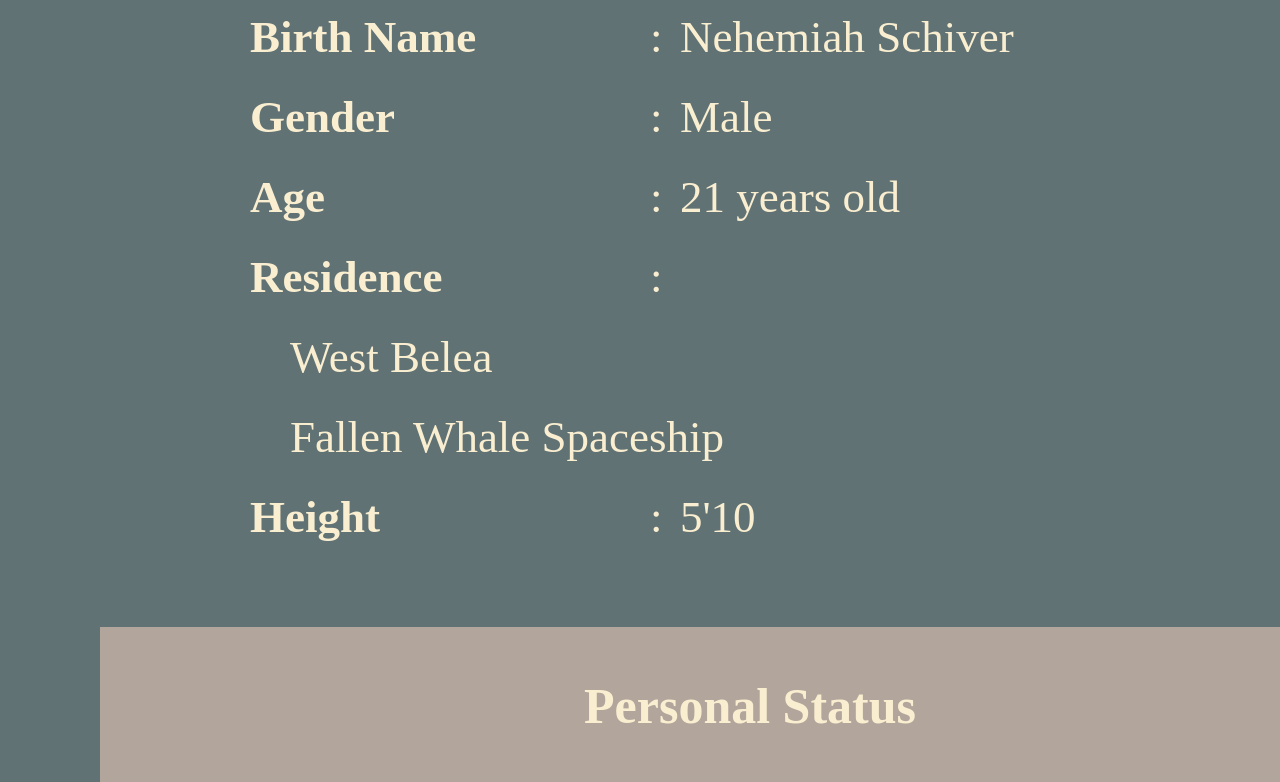
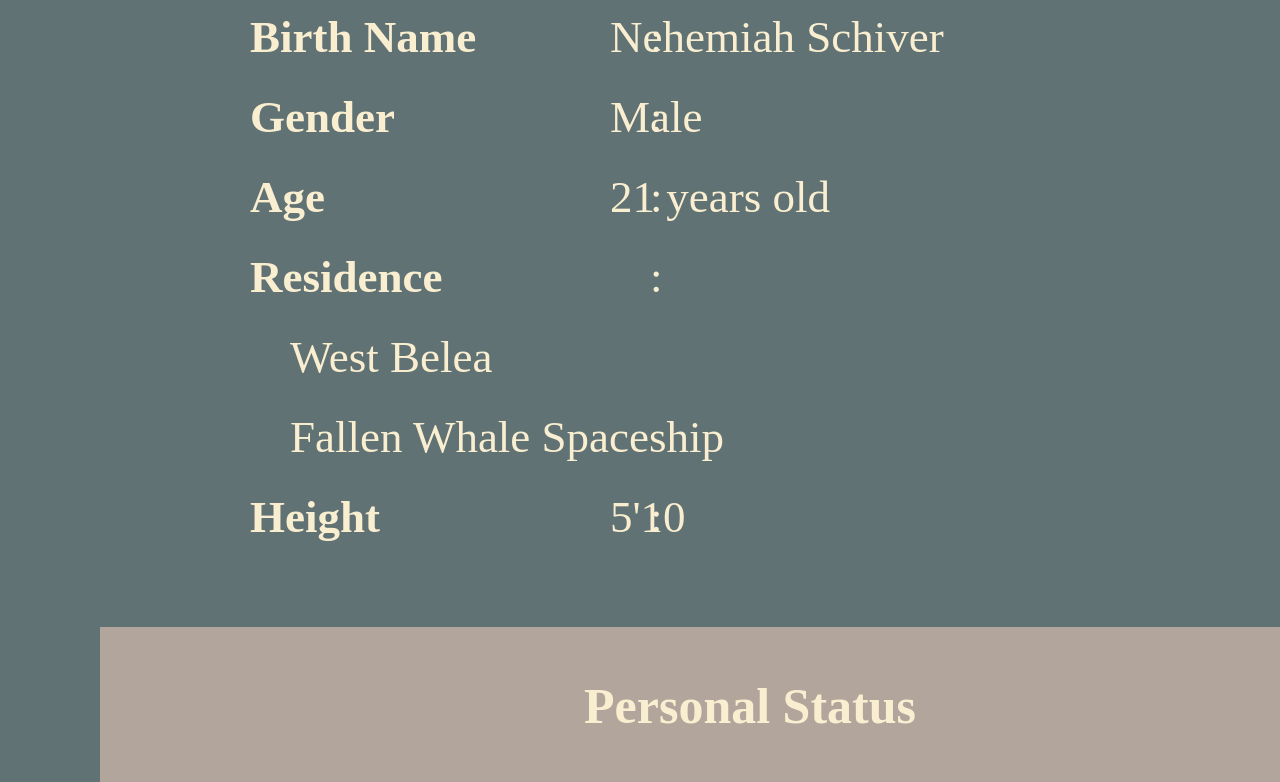
Before and after one commit to Makareruu/souyopage, a plain HTML site: page index.html in a window 1280 px wide. Shown: the part 3381-4163 px from the top of the page. Drawn offline with Linux system fonts and the light colour scheme.

Commit message:
Update souyo.css

```diff
--- a/souyo.css
+++ b/souyo.css
@@ -242,8 +242,8 @@ font-weight: lighter;
 }
 .qw {
     background-color: #88485000;
-    display: flex;
-    margin-left: 430px;
-    position: absolute;
+    display: list-item;
+    margin-left: 360px;
     margin-top: -80px;
+    list-style: none;
 }
```
